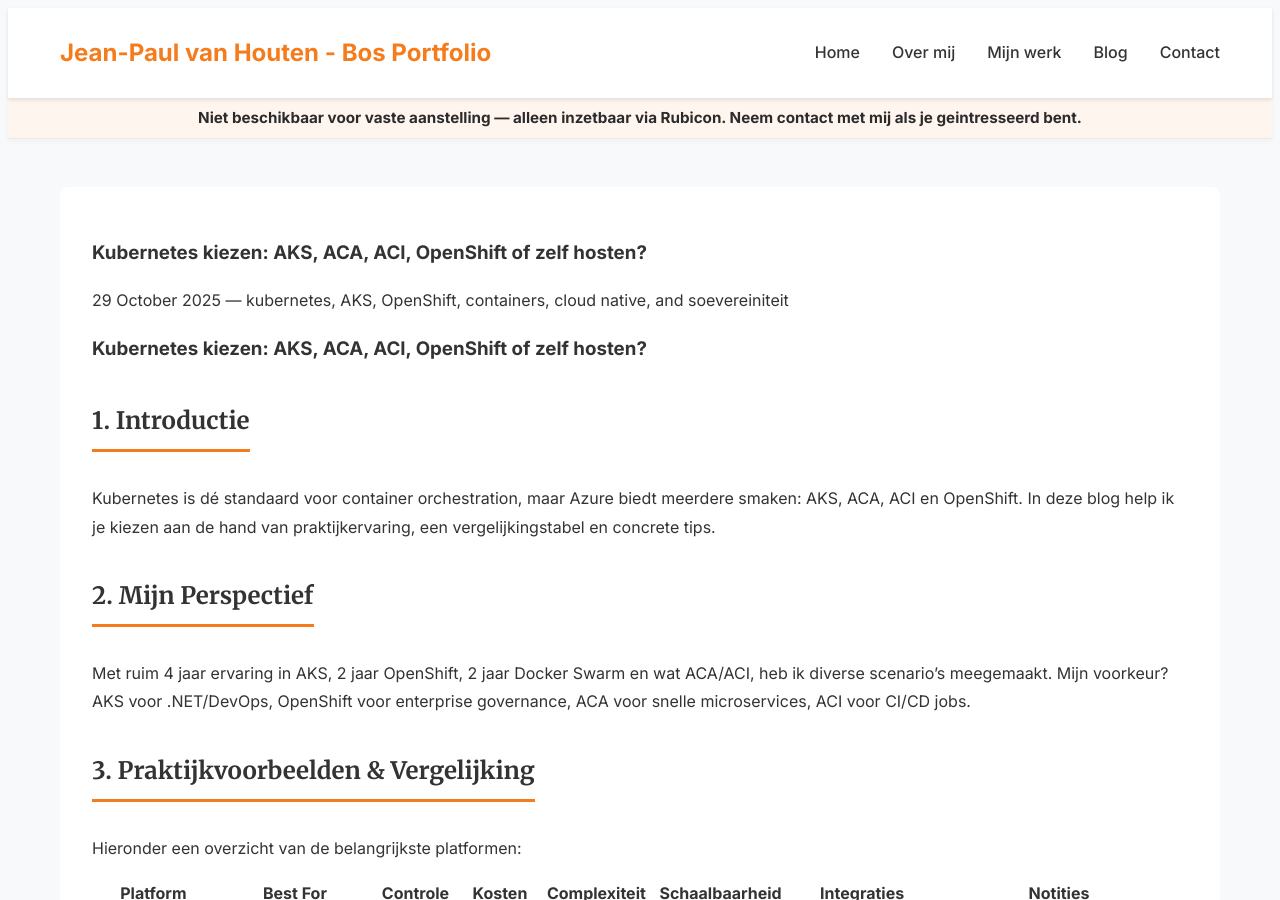
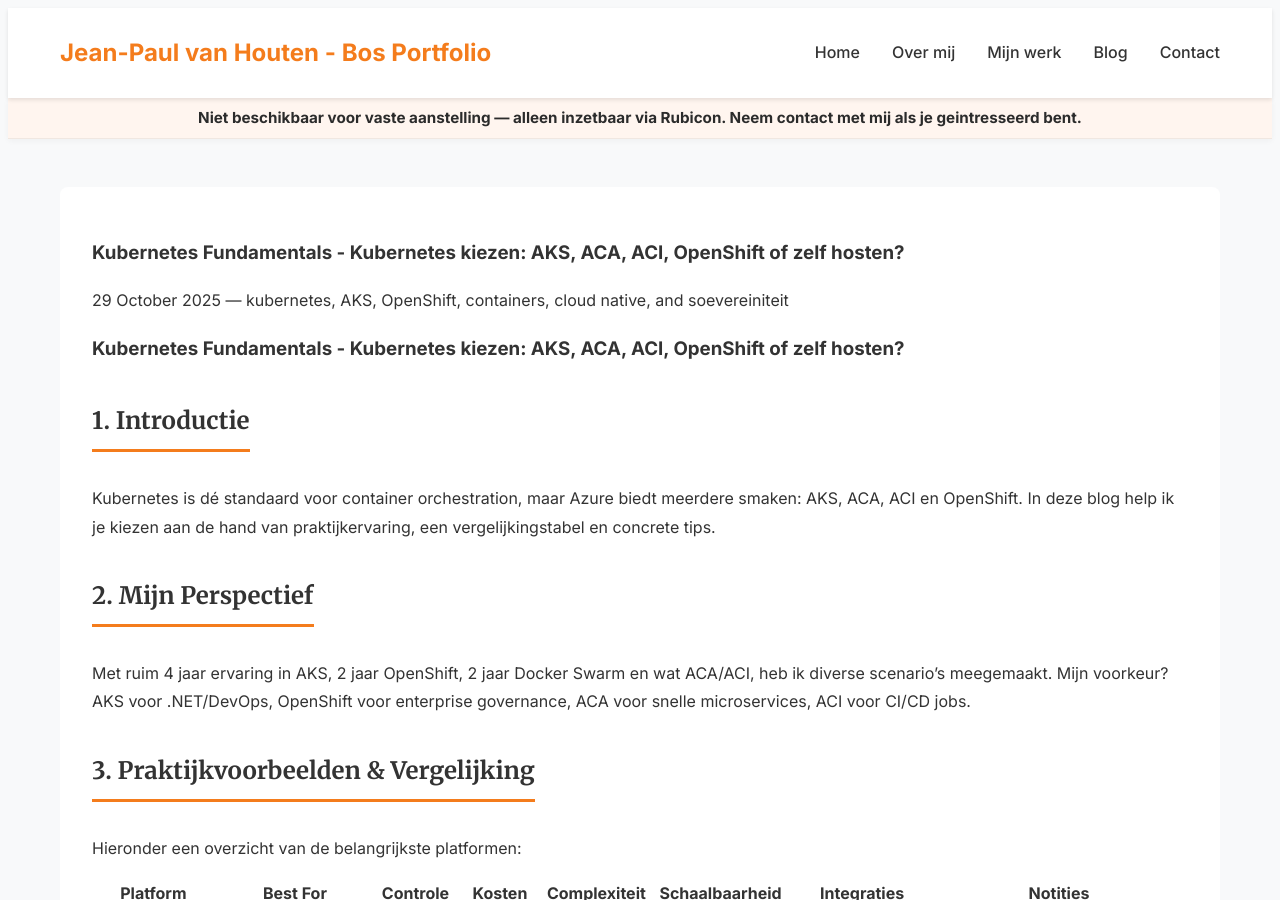
Before and after one commit to vanhoutenbos/personal-website, a Jekyll site: the page built from _posts/2025-10-29-kubernetes-keuzehulp.md, in a window 1280 px wide and 900 px high. Built offline with Jekyll 4.4.1, drawn with Linux system fonts in a browser that asks for light colours.

Commit message:
minor patch

```diff
--- a/_posts/2025-10-29-kubernetes-keuzehulp.md
+++ b/_posts/2025-10-29-kubernetes-keuzehulp.md
@@ -1,5 +1,5 @@
 ---
-title: "Kubernetes kiezen: AKS, ACA, ACI, OpenShift of zelf hosten?"
+title: "Kubernetes Fundamentals - Kubernetes kiezen: AKS, ACA, ACI, OpenShift of zelf hosten?"
 date: 2025-10-29
 excerpt: "Vergelijking van AKS, ACA, ACI en OpenShift: welke Kubernetes-oplossing past bij jouw team? Praktische tips, use cases en een heldere keuzehulp."
 categories: [Kubernetes, Keuzehulp]
@@ -10,7 +10,7 @@ canonical_url: "https://jeanpaulvanhouten.nl/blog/kubernetes-keuzehulp"
 tags: [kubernetes, AKS, OpenShift, containers, cloud native, soevereiniteit]
 ---
 
-# Kubernetes kiezen: AKS, ACA, ACI, OpenShift of zelf hosten?
+# Kubernetes Fundamentals - Kubernetes kiezen: AKS, ACA, ACI, OpenShift of zelf hosten?
 
 ## 1. Introductie
 Kubernetes is dé standaard voor container orchestration, maar Azure biedt meerdere smaken: AKS, ACA, ACI en OpenShift. In deze blog help ik je kiezen aan de hand van praktijkervaring, een vergelijkingstabel en concrete tips.
```
